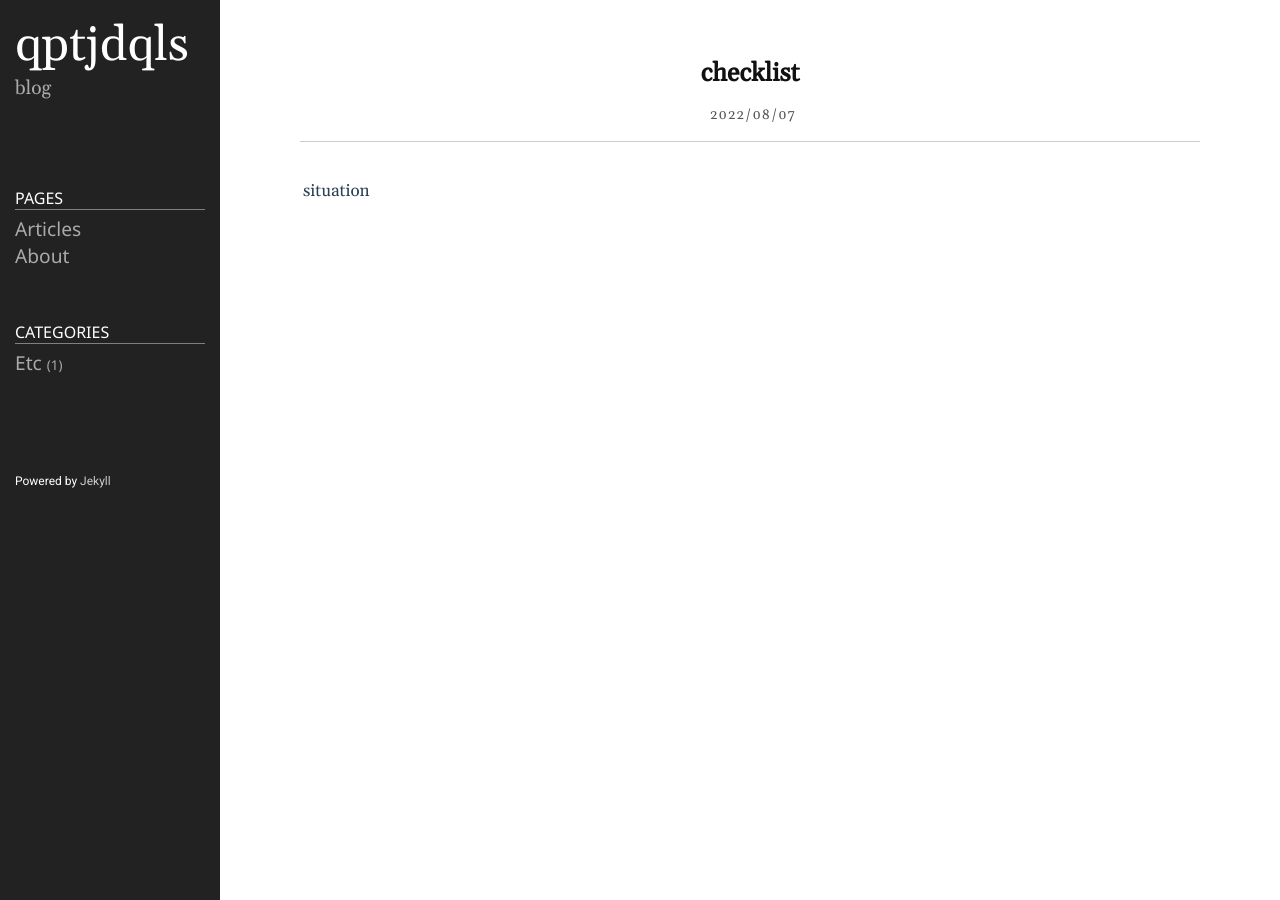
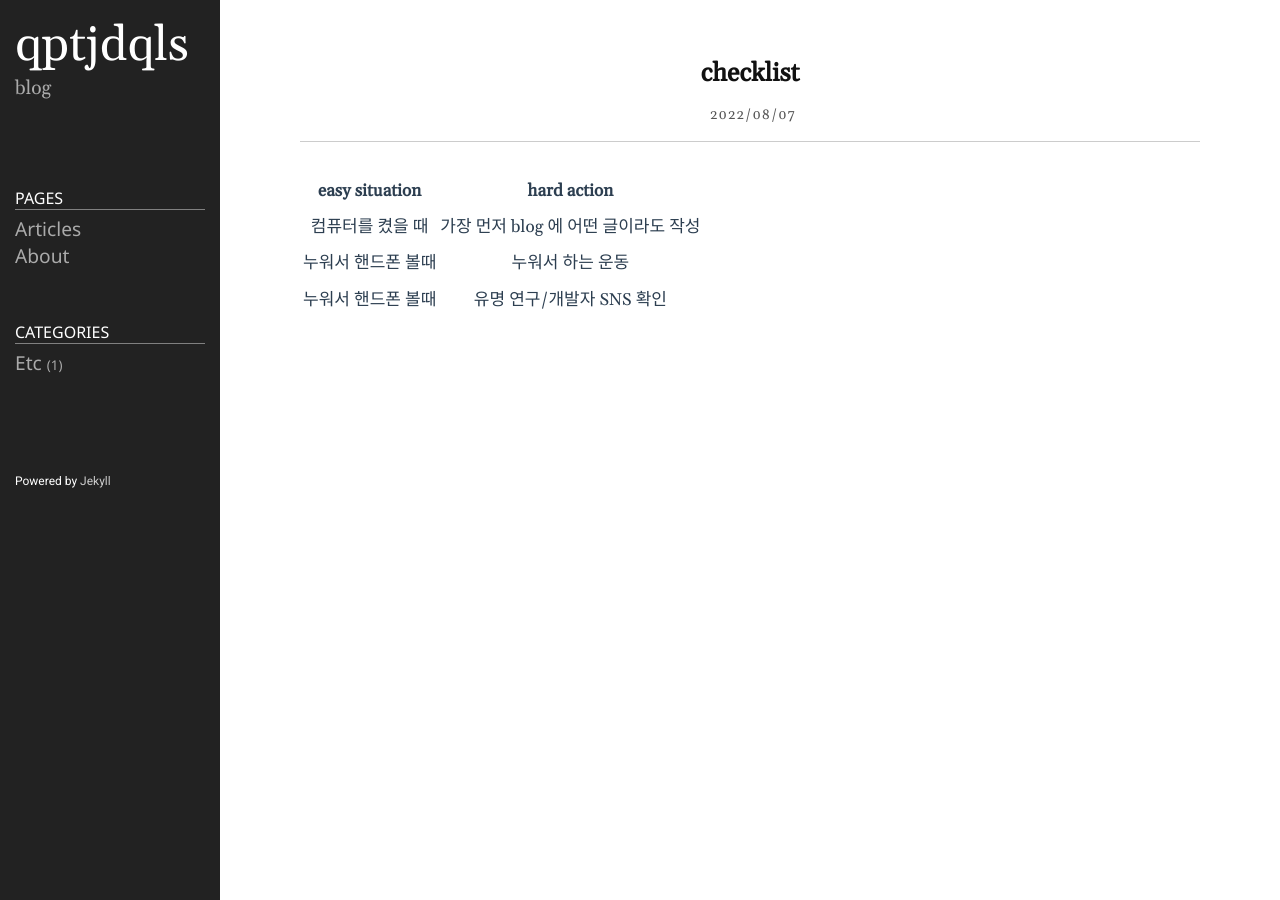
Before and after one commit to qptjdqls/qptjdqls.github.io, a Jekyll site: the page built from _posts/2022-08-07-checklist.md, in a window 1280 px wide. Built offline with Jekyll 4.4.1, drawn with Linux system fonts in a browser that asks for light colours.

Commit message:
Update 2022-08-07-checklist.md

```diff
--- a/_posts/2022-08-07-checklist.md
+++ b/_posts/2022-08-07-checklist.md
@@ -5,4 +5,8 @@ date: 2022-08-07 14:06:00 +0900
 categories: etc
 ---
 
-|situation|
+|easy situation|hard action|
+|:---:|:---:|
+|컴퓨터를 켰을 때|가장 먼저 blog 에 어떤 글이라도 작성|
+|누워서 핸드폰 볼때|누워서 하는 운동|
+|누워서 핸드폰 볼때|유명 연구/개발자 SNS 확인|
```
